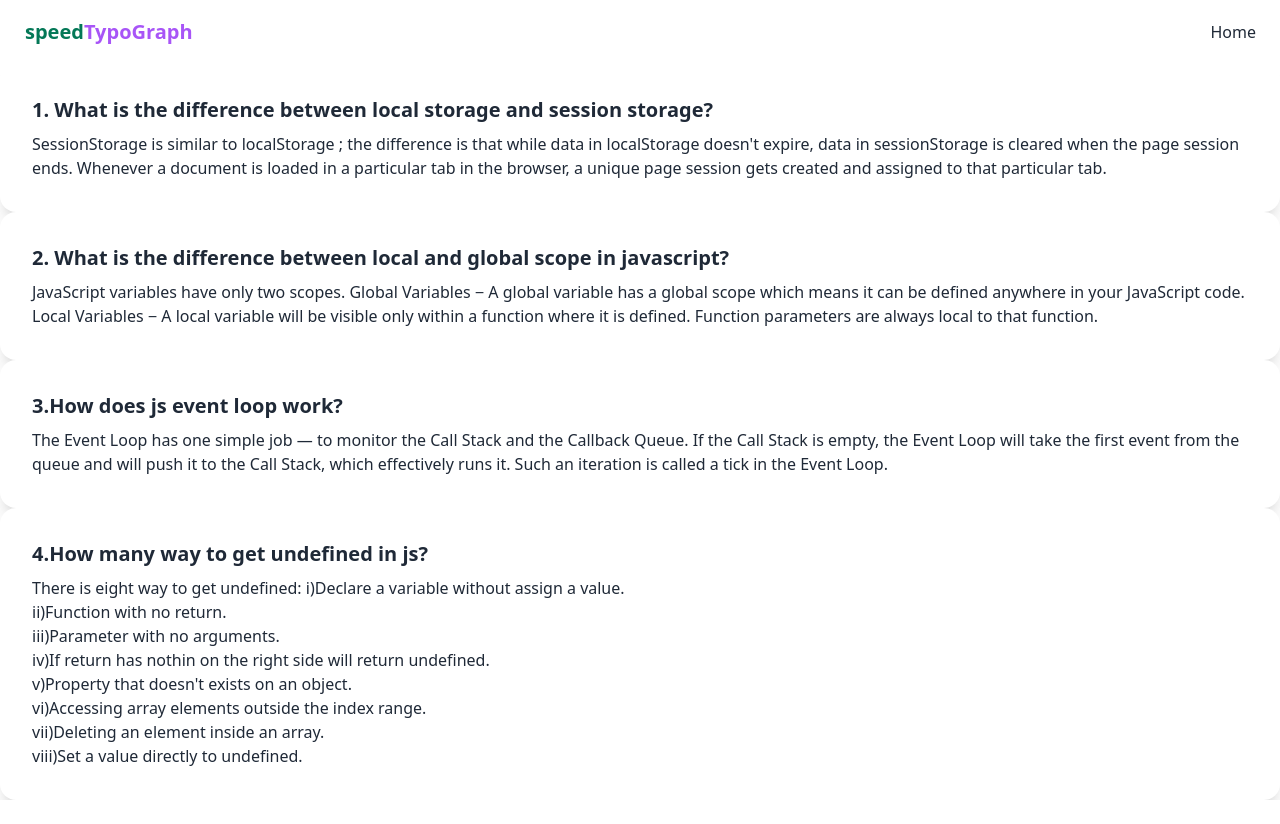
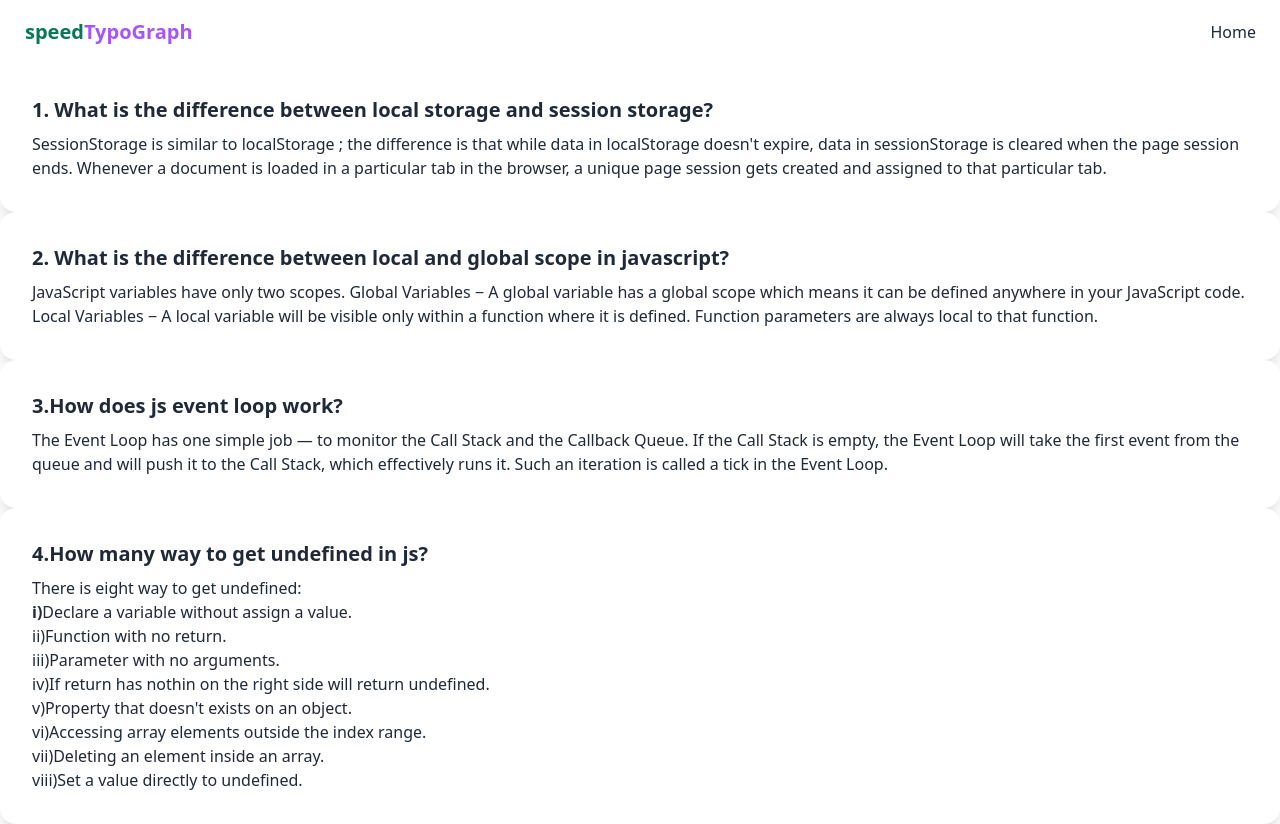
Before and after one commit to SouravMahmud32/type-monster-web, a plain HTML site: page blog.html in a window 1280 px wide. Before the commit the page ends 800 px from the top, so only its background shows below. Drawn offline with nearby package versions, Linux system fonts and the light colour scheme.

Commit message:
style updated

```diff
--- a/blog.html
+++ b/blog.html
@@ -56,8 +56,8 @@
             <div class="card lg:card-side bg-base-100 shadow-xl">
                 <div class="card-body">
                   <h2 class="card-title">4.How many way to get undefined in js?</h2>
-                  <p>There is eight way to get undefined:
-                    i)Declare a variable without assign a value.<br>
+                  <p>There is eight way to get undefined: <br>
+                  <span class="font-bold">i)</span>Declare a variable without assign a value.<br>
                     ii)Function with no return.<br>
                     iii)Parameter with no arguments.<br>
                     iv)If return has nothin on the right side will return undefined.<br>
```
